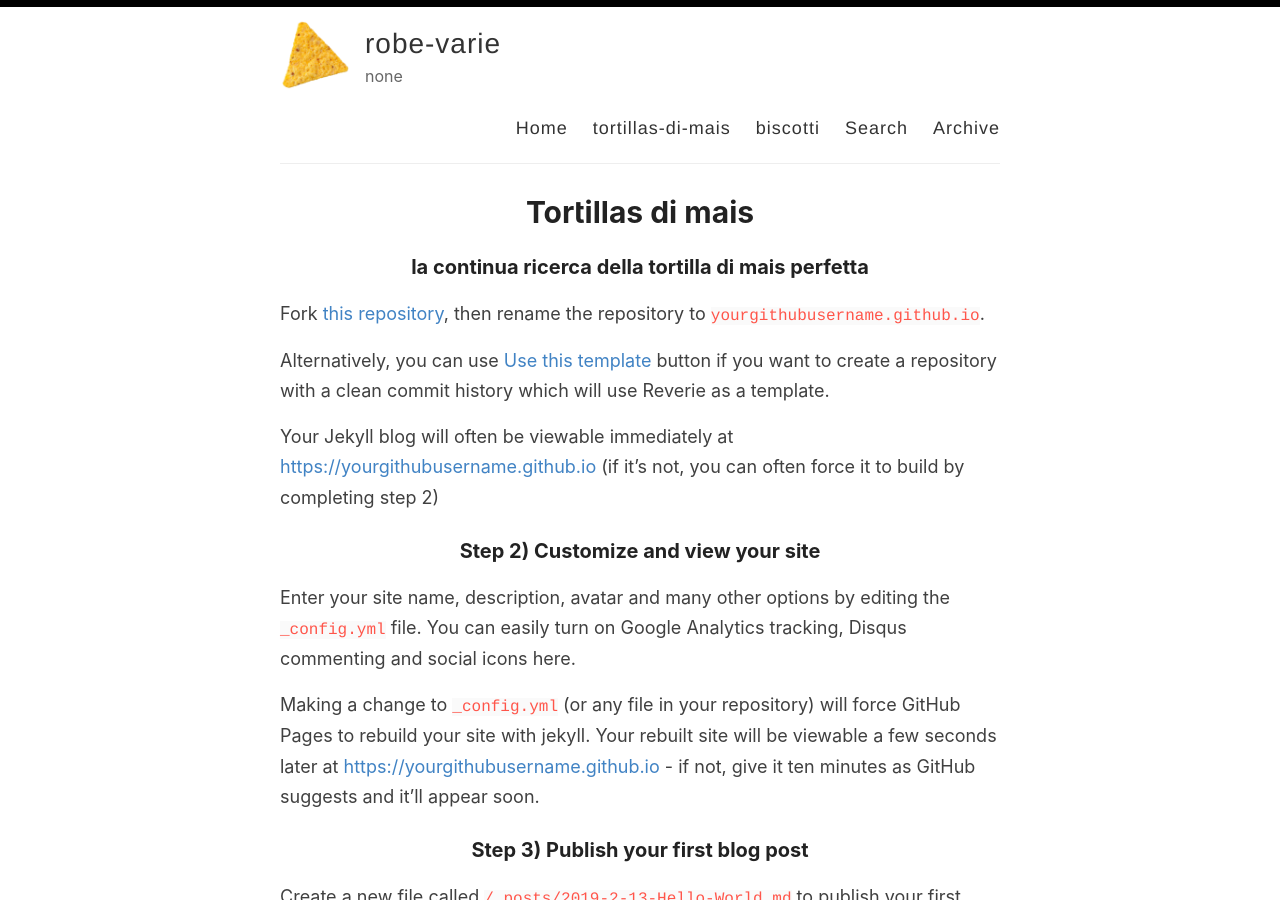
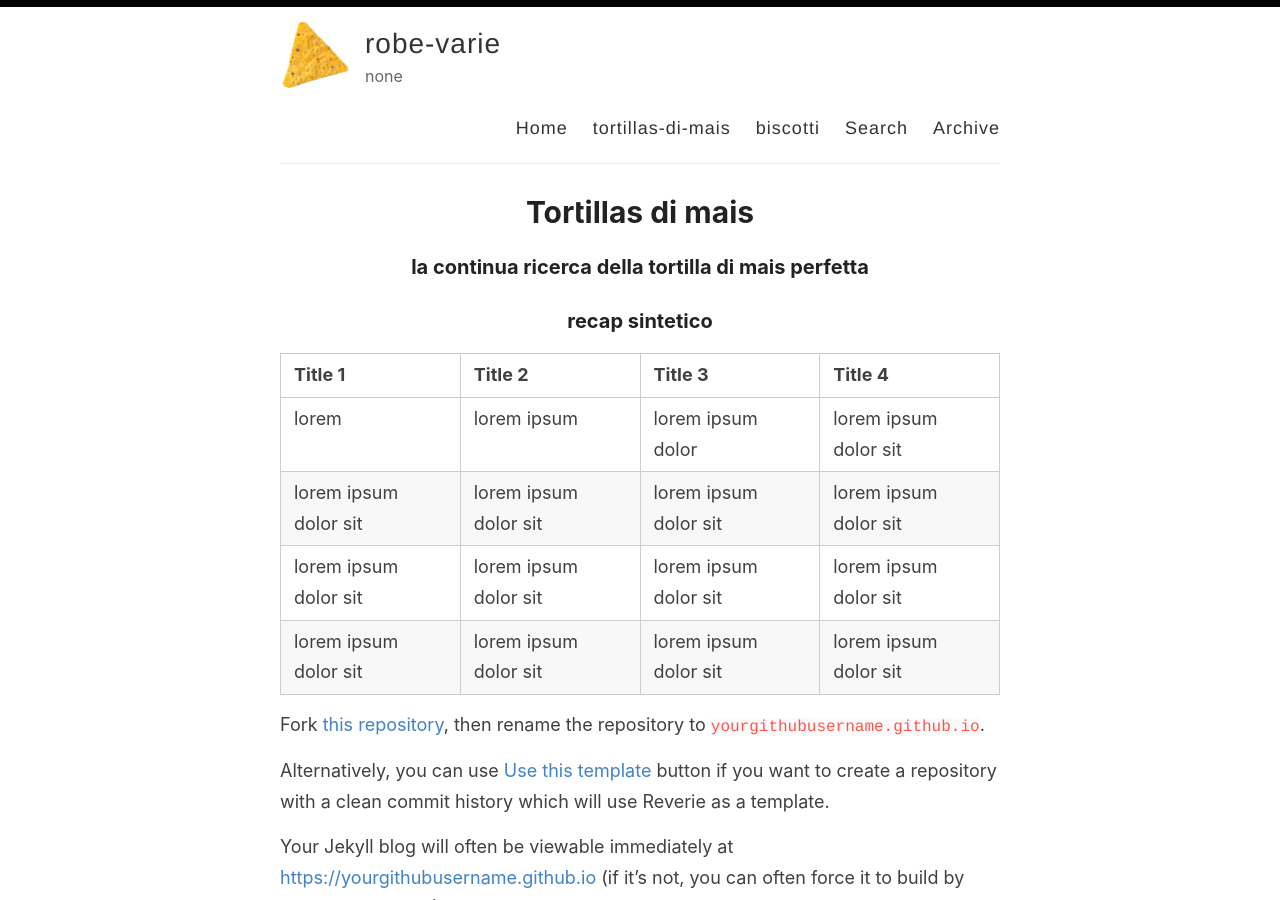
Before and after one commit to robe-varie/robe-varie.github.io, a Jekyll site: the page built from _pages/tortillas-di-mais.md, in a window 1280 px wide and 900 px high. Built offline with Jekyll 4.4.1, drawn with Linux system fonts in a browser that asks for light colours.

Commit message:
Update tortillas-di-mais.md

```diff
--- a/_pages/tortillas-di-mais.md
+++ b/_pages/tortillas-di-mais.md
@@ -8,7 +8,14 @@ permalink: /tortillas-di-mais/
 
 
 
+### recap sintetico
 
+|Title 1               | Title 2               | Title 3               | Title 4              |
+|--------------------- | --------------------- | --------------------- | ---------------------|
+|lorem                 | lorem ipsum           | lorem ipsum dolor     | lorem ipsum dolor sit|
+|lorem ipsum dolor sit | lorem ipsum dolor sit | lorem ipsum dolor sit | lorem ipsum dolor sit|
+|lorem ipsum dolor sit | lorem ipsum dolor sit | lorem ipsum dolor sit | lorem ipsum dolor sit|
+|lorem ipsum dolor sit | lorem ipsum dolor sit | lorem ipsum dolor sit | lorem ipsum dolor sit|
 
 
 
```
